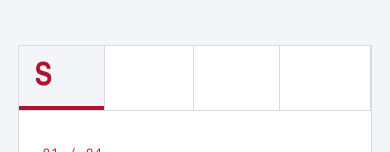
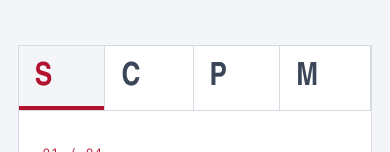
Before and after one commit to splinters1974/personalsite, an Astro site: page / in a window 390 px wide. Shown: the part 1748-1900 px from the top of the page. Built offline with nearby package versions, Linux system fonts and the light colour scheme; Astro itself is replaced by a stand-in of ours.

Commit message:
Fix invisible inactive capability tab letters on mobile

```diff
--- a/src/pages/index.astro
+++ b/src/pages/index.astro
@@ -261,7 +261,7 @@ const jsonld = {
   .cap-list { display: flex; flex-direction: column; border-right: 1px solid var(--rule); }
   .cap-list button { display: grid; grid-template-columns: 3rem 1fr auto; align-items: center; gap: var(--s-4); padding: var(--s-5); text-align: left; background: none; border: 0; border-bottom: 1px solid var(--rule); cursor: pointer; color: var(--ink-2); }
   .cap-list button:last-child { border-bottom: 0; }
-  .cap-code { font: 800 2rem/1 var(--font-display); font-stretch: 125%; color: transparent; -webkit-text-stroke: 1.2px currentColor; }
+  .cap-code { font: 800 2rem/1 var(--font-display); font-stretch: 125%; color: var(--ink-2); -webkit-text-stroke: 0; }
   .cap-name { font: 760 var(--step-2)/1.1 var(--font-display); font-stretch: 125%; letter-spacing: -0.02em; }
   .cap-arrow { opacity: 0; transform: translateX(-6px); transition: opacity var(--dur) var(--ease), transform var(--dur) var(--ease); color: var(--red); font-size: var(--step-1); }
   .cap-list button[aria-selected='true'] { color: var(--ink); background: var(--bg); box-shadow: inset 4px 0 0 var(--red); }
```
